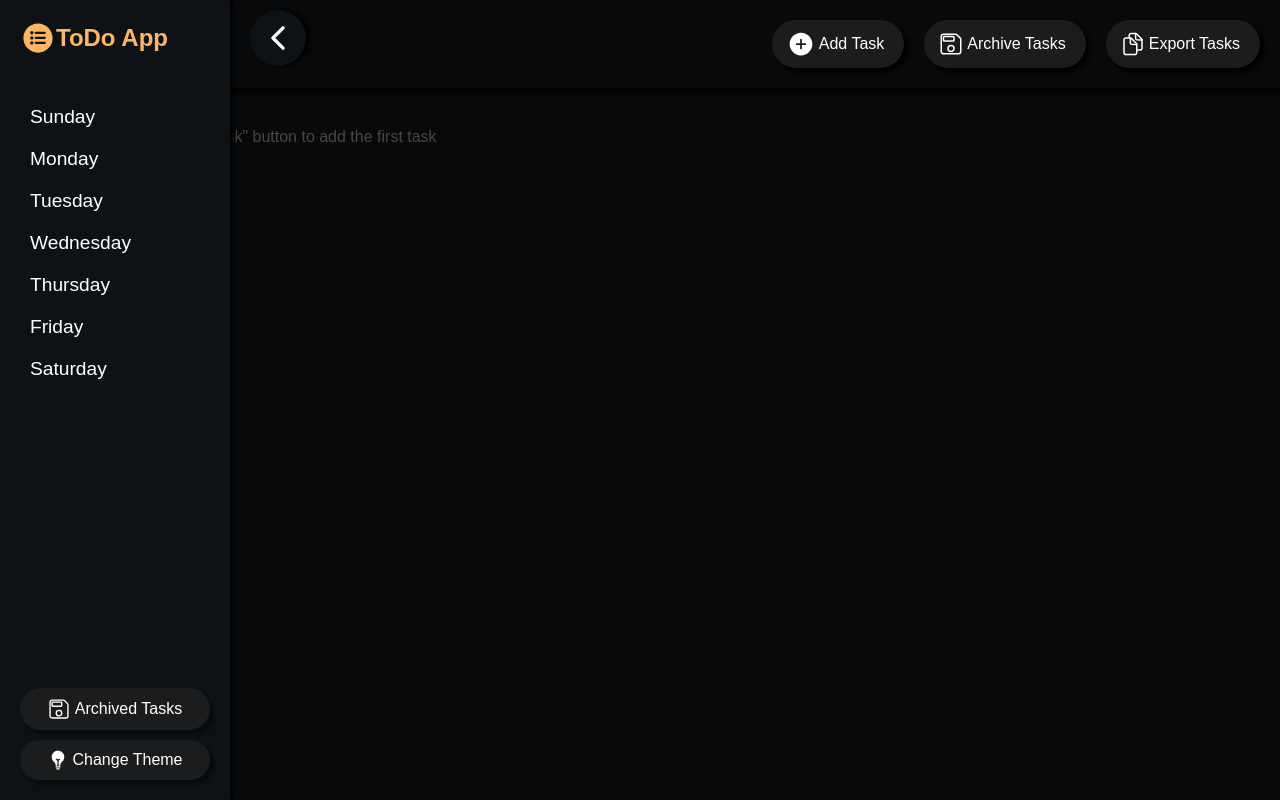
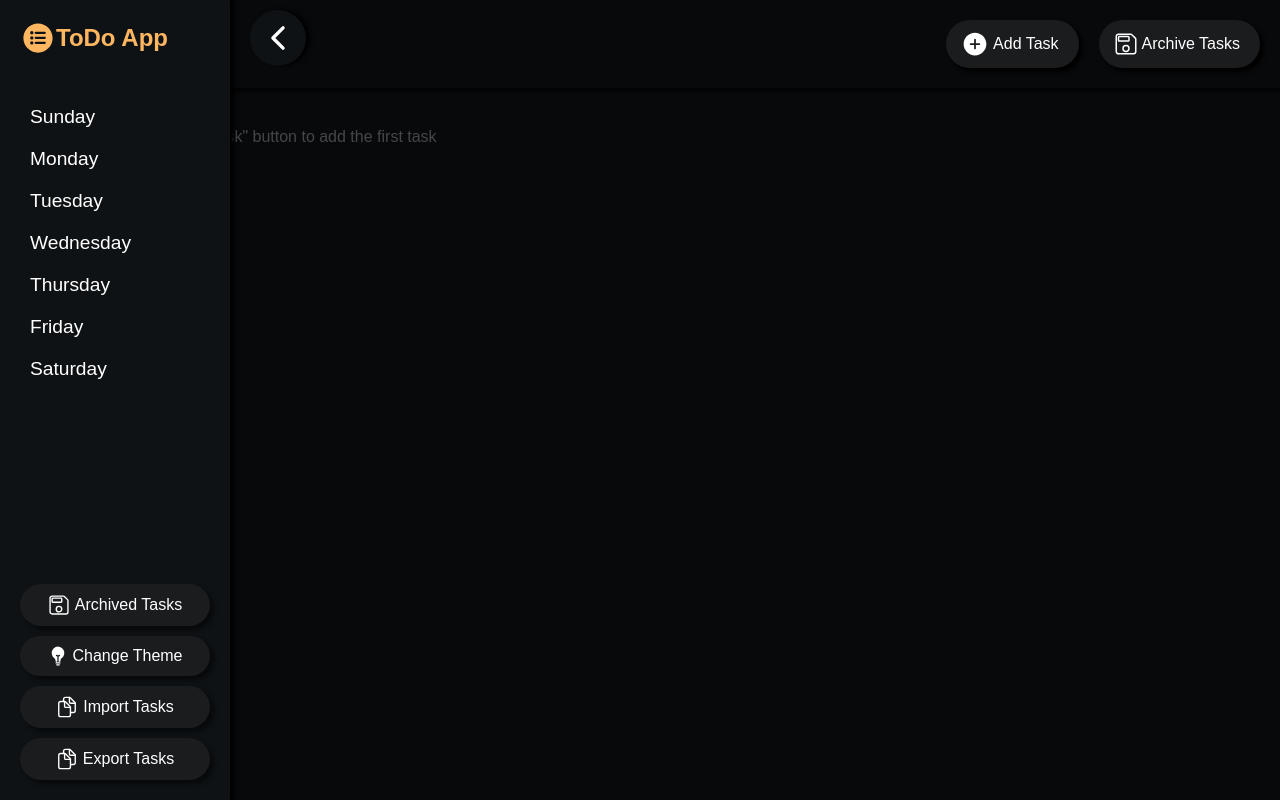
Before and after one commit to GustLSant/todo-app-react, a React (Vite) app: page /tasks in a window 1280 px wide. Both pictures are taken after a click on the element 38 px from the left and 38 px from the top of the page. Built offline with nearby package versions, Linux system fonts and the light colour scheme.

Commit message:
mudanca de lugar do botao Export Tasks

```diff
--- a/src/components/Navbar/Navbar.jsx
+++ b/src/components/Navbar/Navbar.jsx
@@ -2,7 +2,7 @@ import React from 'react'
 import './Navbar.css'
 import { TasksContext } from '../../contexts/TasksContext'
 import { useNavigate } from "react-router-dom"
-import { IoListCircle, IoMenu, IoChevronBackOutline, IoSaveOutline, IoBulb, IoBulbOutline } from "react-icons/io5"
+import { IoListCircle, IoMenu, IoChevronBackOutline, IoSaveOutline, IoBulb, IoBulbOutline, IoDocumentsOutline } from "react-icons/io5"
 import PropTypes from 'prop-types';
 
 
@@ -33,6 +33,14 @@ function Navbar(props) {
     function handleClickArchivedTasks(){
         getFromLocalStorage('archived')
         return navigate("/archived-tasks")
+    }
+
+    function handleClickImportTasks(){
+
+    }
+
+    function handleClickExportTasks(){
+
     }
 
     function handleClickToggleNavBar(){
@@ -87,6 +95,14 @@ function Navbar(props) {
                         }
                         Change Theme
                     </div>
+                    <div onClick={handleClickImportTasks}>
+                        <IoDocumentsOutline size={'22px'} />
+                        Import Tasks
+                    </div>
+                    <div onClick={handleClickExportTasks}>
+                        <IoDocumentsOutline size={'22px'} />
+                        Export Tasks
+                    </div>
                 </div>
             </div>
 
--- a/src/routes/TasksDisplayer.jsx
+++ b/src/routes/TasksDisplayer.jsx
@@ -2,7 +2,7 @@ import React from "react"
 import { TasksContext } from '../contexts/TasksContext'
 import TasksContainer from '../components/TasksContainer/TasksContainer'
 import Button01 from '../components/Button01/Button01'
-import { IoAddCircle, IoSaveOutline, IoDocumentsOutline } from 'react-icons/io5'
+import { IoAddCircle, IoSaveOutline } from 'react-icons/io5'
 
 
 function TasksDisplayer() {
@@ -39,17 +39,11 @@ function TasksDisplayer() {
     }
 
 
-    function handleClickExportTasks(){
-
-    }
-
-
     return (
         <div className="tasks-displayer" style={taskDisplayerStyles}>
             <div className="tasks-displayer__buttons-container" style={buttonsContainerStyles}>
                 <Button01 label={'Add Task'} onClick={handleClickAddTask} icon={<IoAddCircle size={'28px'} />} size={'1.0em'} />
                 <Button01 label={'Archive Tasks'} onClick={handleClickArchiveTasks} icon={<IoSaveOutline size={'24px'} />} size={'1.0em'} />
-                <Button01 label={'Export Tasks'} onClick={handleClickExportTasks} icon={<IoDocumentsOutline size={'24px'} />} size={'1.0em'} />
             </div>
             <TasksContainer />
         </div>
```
Also changed, not shown: src/ANOTACOES.TXT.
